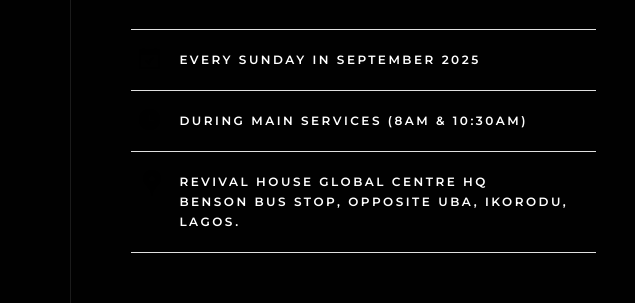
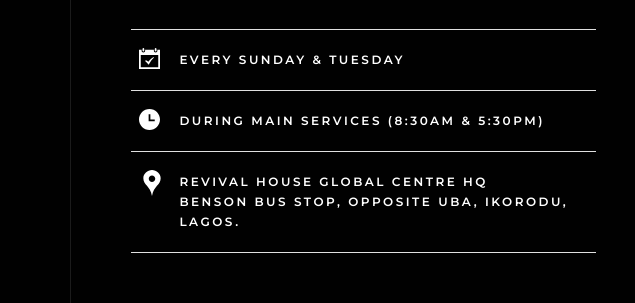
Before and after one commit to RevivalHouseGlobalCentre/RHGC, a website: page index.html in a window 1280 px wide. Shown: the part 4492-4795 px from the top of the page, 0-635 px from the left. Drawn offline with nearby package versions, Linux system fonts and the light colour scheme.

Commit message:
General Update

```diff
--- a/css/main.css
+++ b/css/main.css
@@ -4252,9 +4252,21 @@
 
 .events-list__meta,
 .events-list__meta li {
-  color: #ffffff;
+  color: #000000;
 }
 .events-list__meta,
 .events-list__meta li {
+  color: #000000 !important;
+}
+.s-series .events-list__meta,
+.s-series .events-list__meta li {
   color: #ffffff !important;
 }
+.s-series .events-list__meta i,
+.s-series .events-list__meta svg {
+  color: #ffffff !important;
+  fill: #ffffff !important; /* for SVGs */
+}
+.s-series .events-list__meta li::before {
+  filter: brightness(0) invert(1); /* inverts dark icons to light */
+}
--- a/index.html
+++ b/index.html
@@ -261,8 +261,8 @@
                     A powerful teaching series on how to use God's Word to transform your life, renew your mind, and create the future God has destined for you. Learn practical ways to apply Scripture to every area of your life.
                 </p>
                 <ul class="events-list__meta">
-                    <li class="events-list__meta-date">Every Sunday in September 2025</li>
-                    <li class="events-list__meta-time">During Main Services (8AM & 10:30AM)</li>
+                    <li class="events-list__meta-date">Every Sunday & Tuesday</li>
+                    <li class="events-list__meta-time">During Main Services (8:30AM & 5:30PM)</li>
                     <li class="events-list__meta-location">Revival House Global Centre HQ <br>
                     Benson Bus Stop, Opposite UBA, Ikorodu, Lagos.</li>
                 </ul>
```
Also changed, not shown: images/hero-bg-300040.jpg (added).
